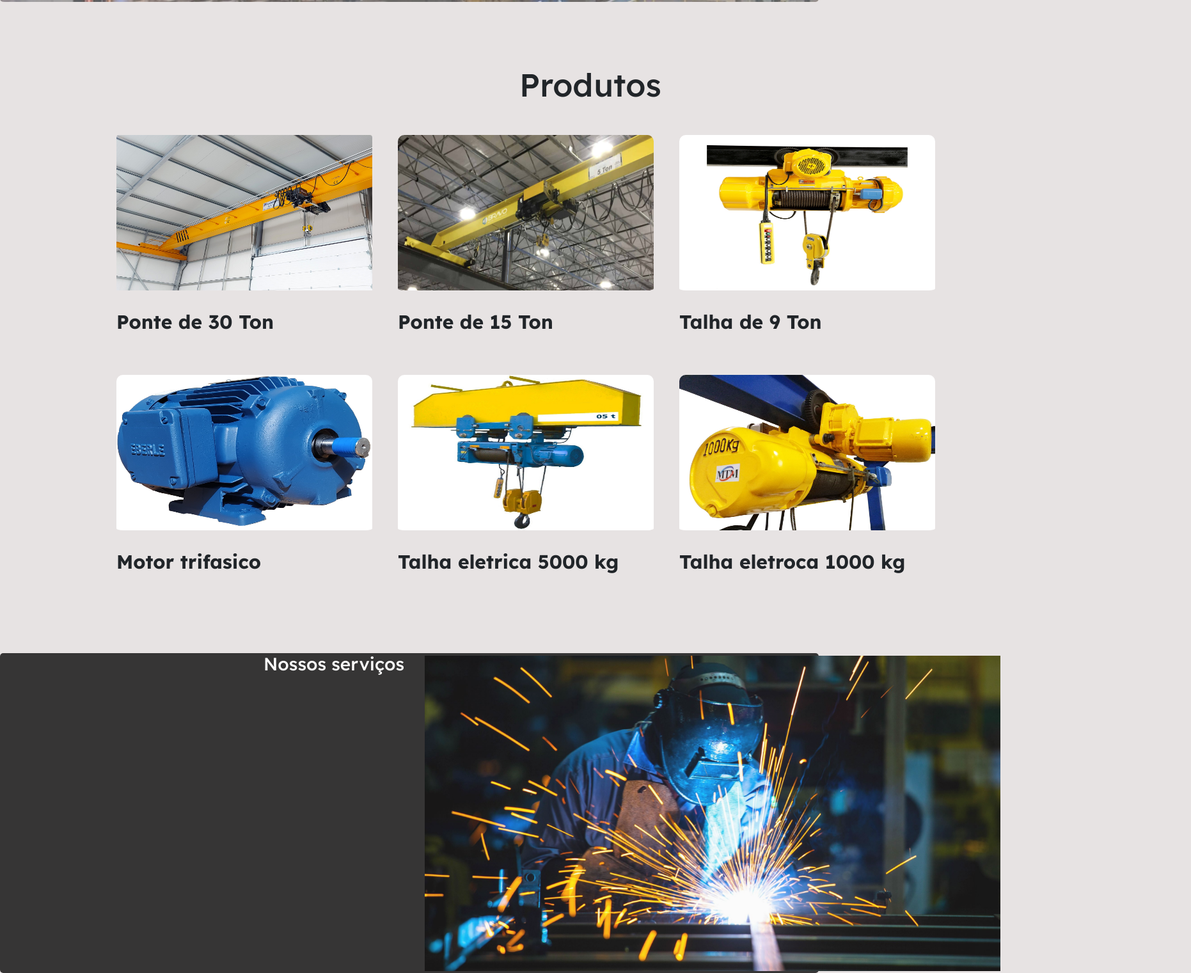
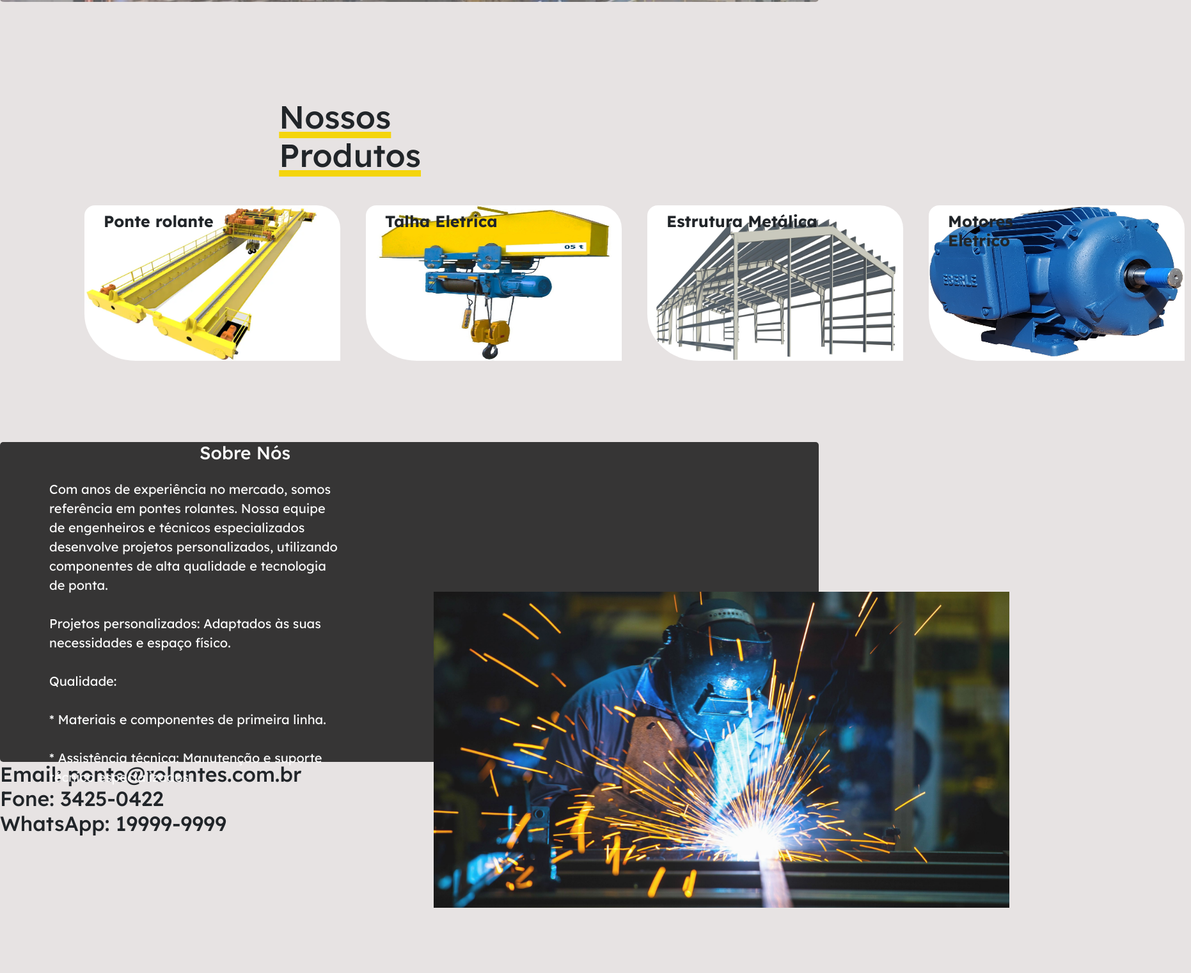
Before and after one commit to Rahamadh/Site-de-Ponte, a plain HTML site: page index.html in a window 1280 px wide. Shown: the part 697-2218 px from the top of the page at 64% size, 1862 px wide, since content can reach past the window. After the commit the page ends 2116 px from the top, so only its background shows below. Drawn offline with Linux system fonts and the light colour scheme.

Commit message:
adicionando a barra de contato

```diff
--- a/index.html
+++ b/index.html
@@ -8,111 +8,109 @@
     <script src="/bootstrap-5.1.3-dist/js/bootstrap.js"></script>
     <link rel="stylesheet" href="/style.css" />
     <script src="/script.js"></script>
-    <link rel="preconnect" href="https://fonts.googleapis.com">
-<link rel="preconnect" href="https://fonts.gstatic.com/" crossorigin>
-<link href="https://fonts.googleapis.com/css2?family=Lexend:wght@100..900&display=swap" rel="stylesheet">
+    <link rel="preconnect" href="https://fonts.googleapis.com" />
+    <link rel="preconnect" href="https://fonts.gstatic.com/" crossorigin />
+    <link
+      href="https://fonts.googleapis.com/css2?family=Lexend:wght@100..900&display=swap"
+      rel="stylesheet"
+    />
   </head>
   <body>
     <header>
-
-      <div id="capa">
-       </div>
+      <div id="capa"></div>
       <div class="container-fluid titulo">
-        <h1>Pontes Rolantes Nova Era</h1>
+        <h1>AG Equipamentos Industriais.</h1>
         <nav>
-          <div class="navegacao" >
-            <a href="#">Sobre</a>
+          <div class="navegacao">
+            <a href="#" id="sobre-link">Sobre</a>
             <a href="#">Home</a>
-            <a href="#">Contato</a>
+            <a href="#" id="contato-link">Contato</a>
             <a href="#">Produtos</a>
           </div>
         </nav>
       </div>
-
-
     </header>
-
     <main>
       <div class="container-fluid">
         <div class="row">
-                <div class="col-4" >
-                  <h2 class="h2-produto"> Produtos</h2>
-
+          <div class="col-4 h2-div">
+            <h2 class="h2-produto">Nossos Produtos</h2>
           </div>
-
         </div>
-            <div class=" container produtos">
-
+        <div class="container produtos">
           <div class="ponte">
-      <a  href="#"><img class="rounded mx-auto d-block" src="/imagems/monoviga-6_3Ton_trat-scaled.jpg"  alt=""> </a>
             <div>
-              <label for="">Ponte de 30 Ton</label>
+              <h4>Ponte rolante</h4>
+              <a href="#"
+                ><img
+                  src="/imagems/ponte-rolante-fundo-branco.jpg"
+                  alt="Ponte rolante"
+              /></a>
             </div>
           </div>
           <div class="ponte">
-      <a href="#"><img src="/imagems/Ponte-Rolante-Univiga-01-1.jpg"  alt=""> </a>
             <div>
-        <label for="">Ponte de 15 Ton</label>
+              <h4>Talha Eletrica</h4>
+              <a href="#"><img src="/imagems/talha-eletrica-4.jpg" alt="" /></a>
             </div>
           </div>
           <div class="ponte">
-      <a href="#"><img src="/imagems/talha_eletrica_3.jpg"  alt=""> </a>
             <div>
-        <label for="">Talha de 9 Ton</label>
-    </div>
-
-    </div>
-
-     </div>
-
-   <div class=" container produtos">
-              <div class="row">
-                <div class="col-4" >
-                </div>
-
-              </div>
-     <div class="ponte">
-      <a id="produto" href="#"><img src="/imagems/motor_eletrico_trifasico_3cv_alta_rotacao_3480_rpm.jpg"  alt=""> </a>
-          <div>
-              <label for="">Motor trifasico</label>
+              <h4>Estrutura Metálica</h4>
+              <a href="#"
+                ><img src="/imagems/estrutura-metalica-fundo branco.png" alt=""
+              /></a>
             </div>
           </div>
           <div class="ponte">
-      <a href="#"><img src="/imagems/talha-eletrica-4.jpg"  alt=""> </a>
             <div>
-        <label for="">Talha eletrica 5000 kg</label>
+              <h4>Motores Eletrico</h4>
+              <a href="#"
+                ><img
+                  src="/imagems/motor_eletrico_trifasico_3cv_alta_rotacao_3480_rpm.jpg"
+                  alt=""
+              /></a>
             </div>
           </div>
-    <div class="ponte">
-      <a href="#"><img src="/imagems/talha_eletrica_1_.jpg"  alt=""> </a>
+        </div>
+      </div>
+      <div class="container-fluid servicos">
         <div>
-        <label for="">Talha eletroca 1000 kg</label>
+          <h3>Sobre Nós</h3>
+          <div id="sobre-nos">
+            <p>
+              Com anos de experiência no mercado, somos referência em pontes
+              rolantes. Nossa equipe de engenheiros e técnicos especializados
+              desenvolve projetos personalizados, utilizando componentes de alta
+              qualidade e tecnologia de ponta.
+              <br /><br />
+              Projetos personalizados: Adaptados às suas necessidades e espaço
+              físico.
+              <br /><br />
+              Qualidade:
+              <br /><br />
+              * Materiais e componentes de primeira linha.
+              <br /><br />
+              * Assistência técnica: Manutenção e suporte técnico
+              especializados.
+            </p>
           </div>
-
-    </div>
-
-    </div>
-
-
-
-            </div>
-              <div class=" container-fluid servicos">
-         <div>
-              <h3>Nossos serviços</h2>
         </div>
         <div class="row">
           <div class="col-4">
-                <img class="img-servicos" src="/imagems/caldeireiro.jpg" alt="">
-              </div>
-            </div>
-</div>
+            <img class="img-servicos" src="/imagems/caldeireiro.jpg" alt="" />
           </div>
         </div>
       </div>
     </main>
     <footer>
-
-
+      <div id="nosso-contato">
+        <h2 class="contato">
+          Email: ponte@rolantes.com.br<br />
+          Fone: 3425-0422<br />
+          WhatsApp: 19999-9999<br />
+        </h2>
+      </div>
     </footer>
   </body>
 </html>
--- a/script.js
+++ b/script.js
@@ -1,4 +1,11 @@
-const myFunction = () => {
-  const produto = document.getElementById("#produto");
-};
-myFunction();
+const sobreLink = document.getElementById("sobre-link");
+const sobreSection = document.getElementById("sobre-nos");
+sobreLink.addEventListener("click", () => {
+  sobreSection.scrollIntoView({ behavior: "smooth" });
+});
+
+const contatoLink = document.getElementById("contato-link");
+const contatoSection = document.getElementById("nosso-contato");
+contatoLink.addEventListener("click", () => {
+  contatoSection.scrollIntoView({ behavior: "smooth" });
+});
--- a/style.css
+++ b/style.css
@@ -71,14 +71,15 @@ header {
 }
 
 .navegacao a:hover {
-  transform: scale(1.1);
+  /* transform: scale(1.1);  */
+  color: rgb(244, 213, 13);
 }
 .produtos {
   display: flex;
   justify-content: space-between;
   padding: 0;
   margin: 20px;
-  margin-left: 150px;
+  margin-left: 100px;
   width: 100%;
 }
 
@@ -88,7 +89,7 @@ header {
   margin-top: 100px;
   padding: 0;
   margin: 0;
-  border-radius: 10px;
+  border-radius: 16px 36px 4px 80px;
   transition: transform 0.5s;
   border-bottom: 7px solid transparent;
 }
@@ -107,16 +108,25 @@ main {
   display: inline-block;
 }
 
+.h2-div {
+  margin-left: 30%;
+  align-items: center;
+}
+
 .h2-produto {
   font-size: 50px;
-  font-weight: 100%;
-  margin-top: 100px;
-  margin-left: 800px;
+  margin-top: 150px;
+  padding-left: 10%;
+  text-decoration: 10px underline rgb(244, 213, 13);
+  text-align: justify;
 }
-label {
-  font-size: 30px;
+
+.ponte h4 {
+  font-size: 25px;
   font-weight: bold;
-  margin-top: 20px;
+  margin-top: 10px;
+  position: absolute;
+  margin-left: 30px;
 }
 
 .servicos {
@@ -128,16 +138,23 @@ label {
   background-size: cover;
   opacity: 0.9;
 }
-
+.servicos p {
+  color: white;
+  width: 40%;
+  font-size: 20px;
+  margin-left: 40px;
+  font-weight: 30px;
+  padding: 2%;
+}
 .servicos h3 {
   color: white;
   margin: 0;
-  margin-left: 400px;
+  margin-left: 300px;
 }
 .img-servicos {
   width: 900px;
-  margin-left: 162%;
-  margin-top: -30px;
+  margin-left: 52%;
+  margin-top: -27%;
+  position: absolute;
   padding: 0;
-  align-items: center;
 }
```
Also changed, not shown: imagems/estrutura-metalica-fundo branco.png (added), imagems/gif-ponte-rolante.gif (added), imagems/ponte-rolante-fundo-branco.jpg (added), imagems/talha-eletrica-fundo-branco.png (added). Lines whose indentation alone changed are shown as unchanged.
